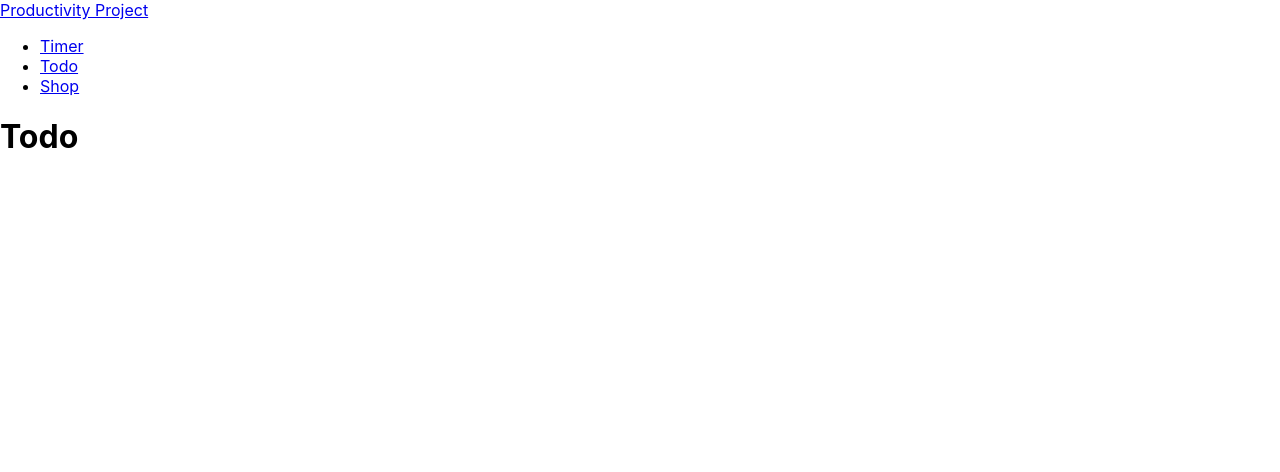
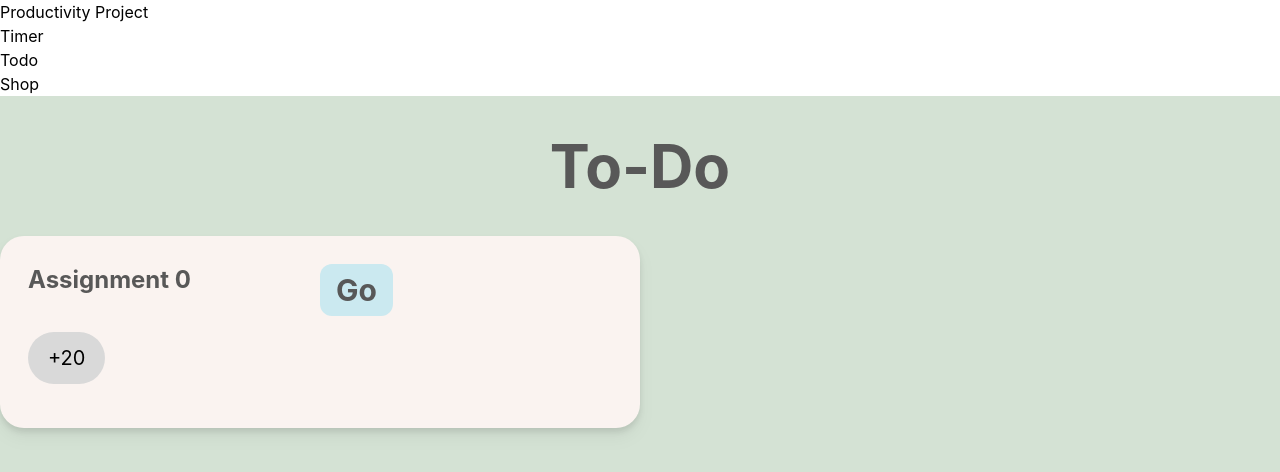
Before and after one commit to Celeste04/Productivity-Project, a React (Create React App) app in the folder client/: page /todo in a window 1280 px wide. Shown: the top 472 px of the page. Built offline with nearby package versions, Linux system fonts and the light colour scheme.

Commit message:
Worked on todo list

```diff
--- /dev/null
+++ b/client/src/components/Task.js
@@ -0,0 +1,20 @@
+import { Link } from "react-router-dom"
+
+export default function Task({ taskName, coinAmount }) {
+
+    return (
+        <div class="bg-cream h-48 w-1/2 grid grid-rows-2 grid-cols-2 p-7 rounded-3xl drop-shadow-lg">
+            <div>
+                <h1 class="text-2xl font-bold text-grey mb-10">{taskName}</h1>
+            </div>
+            <div>
+                <Link to="/timer">
+                    <button class="bg-blue p-2 px-4 rounded-xl font-bold text-grey text-3xl">Go</button>
+                </Link>
+            </div>
+            <div>
+                <h1 class="text-xl inline-block rounded-full p-3 px-5 bg-light-grey">+{coinAmount}</h1>
+            </div>
+        </div>
+    )
+}
--- a/client/src/index.css
+++ b/client/src/index.css
@@ -11,3 +11,7 @@ code {
   font-family: source-code-pro, Menlo, Monaco, Consolas, 'Courier New',
     monospace;
 }
+
+@tailwind base;
+@tailwind components;
+@tailwind utilities;
--- a/client/src/pages/Todo.js
+++ b/client/src/pages/Todo.js
@@ -1,5 +1,10 @@
+import Task from "../components/Task.js"
+
 export default function Todo () {
     return (
-        <h1> Todo</h1>
+        <div class="bg-green h-screen w-screen">
+            <h1 class='text-6xl font-bold text-center text-grey p-10'>To-Do</h1>
+            <Task taskName={"Assignment 0"} coinAmount={20}/>
+        </div>
     );
 };
--- /dev/null
+++ b/client/tailwind.config.js
@@ -0,0 +1,19 @@
+/** @type {import('tailwindcss').Config} */
+module.exports = {
+  content: [
+    "./src/**/*.{js,jsx,ts,tsx}",
+  ],
+  theme: {
+    extend: {
+      colors: {
+        'green': '#D4E2D4',
+        'cream': '#FAF3F0',
+        'blue': '#CBE9F0',
+        'pink':'#F8DADB',
+        'grey': '#585858',
+        'light-grey': "#D9D9D9",
+      },
+    },
+  },
+  plugins: [],
+}
```
